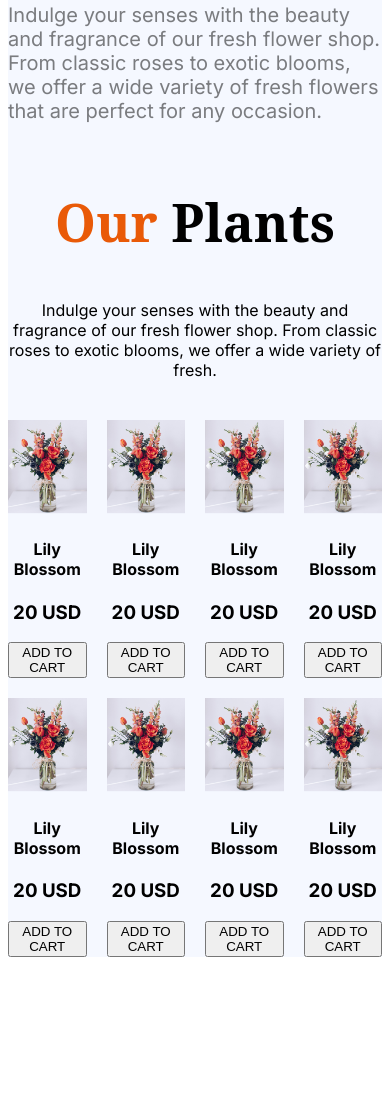
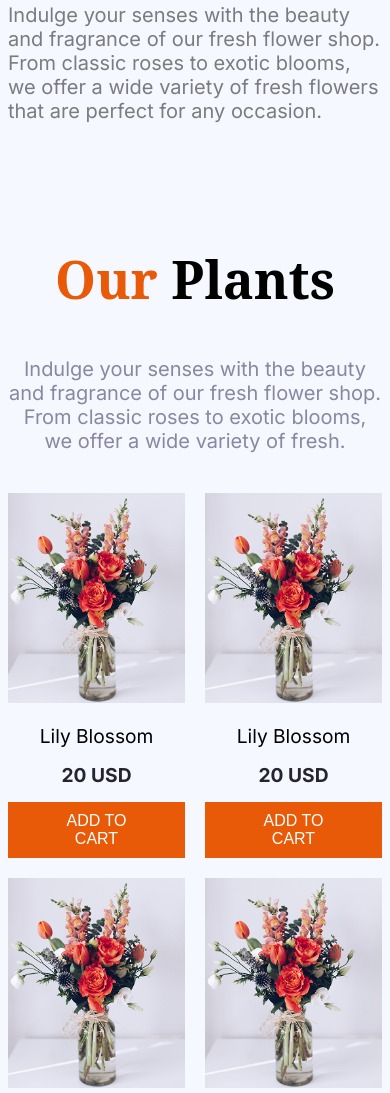
Before and after one commit to durjoyroy068/assignment_2, a plain HTML site: page index.html in a window 390 px wide. Shown: the part 604-1697 px from the top of the page. Before the commit the page ends 1569 px from the top, so only its background shows below. Drawn offline with Linux system fonts and the light colour scheme.

Commit message:
add card

```diff
--- a/index.html
+++ b/index.html
@@ -50,14 +50,19 @@
           <img src="assets/hero-flower.png" alt="" />
         </div>
       </div>
-      <section class="our-plant body-size">
+
+    </header>
+    <main class="body-size">
+         <section class="our-plant ">
        <div class="plant-info">
-         <h2 class="our-plant-title"><span class="Our">Our</span> Plants</h2>
+         <div class="plant-text-info">
+            <h2 class="our-plant-title"><span class="Our">Our</span> Plants</h2>
         <p class="plant-ds">
           Indulge your senses with the beauty and fragrance of our fresh flower
           shop. From classic roses to exotic blooms, we offer a wide variety of
           fresh.
         </p>
+         </div>
         <div class="plant-card-info">
             <div class="plant-card">
                 <img class="plant-image" src="assets/sample-flower-image.png" alt="">
@@ -111,8 +116,7 @@
         </div>
        </div>
       </section>
-    </header>
-    <main></main>
+    </main>
     <footer></footer>
   </body>
 </html>
--- a/style.css
+++ b/style.css
@@ -15,7 +15,7 @@
   max-width: 1200px;
   margin: 0 auto;
 }
-.header {
+body {
   background-color: rgba(245, 248, 255, 1);
 }
 
@@ -88,14 +88,21 @@
 }
 
 /* plants style */
-.plant-info{
+/* .plant-info{
     text-align: center;
-}
+} */
+ .plant-text-info{
+    max-width: 800px;
+    margin: 0 auto;
+    text-align: center;
+ }
+
 .plant-card-info{
     display: grid;
     grid-template-columns: repeat(4, 1fr);
     gap: 20px;
     margin-top: 40px;
+    text-align: center;
 }
 .plant-image{
     width: 100%;
@@ -109,7 +116,39 @@
     font-weight: 800;
     font-family: 'noto serif', serif;
 }
+.plant-ds{
+    font-size: 1.25rem;
+    font-weight: 400;
+     color: rgba(137, 135, 161, 1);
 
+}
+main > section {
+    margin-top: 100px;
+}
+.card-title{
+    font-size: 1.2rem;
+    font-weight: 400;
+    margin: 15px;
+    padding: 0;
+}
+.price{
+    font-size: 1.2rem;
+    font-weight: 700;
+    color: rgba(37, 36, 50, 1);
+    margin: 15px;
+    padding: 0;
+}
+
+.bt{
+    background-color: rgba(233, 90, 8, 1);
+    color: white;
+    border: none;
+    padding: 20px 87px;
+    font-size: 1rem;
+    font-weight: 300;
+    cursor: pointer;
+
+}
 
 
 
@@ -145,4 +184,21 @@
     .flower-title{
         font-size: 1.5rem;
     }
+    .plant-card-info{
+    grid-template-columns: repeat(2, 1fr);
+    justify-items: center;
+    gap: 20px;
+
 }
+ .plant-image{
+    width: 100%;
+    height: auto;
+}
+.bt{
+    padding: 10px 35px;
+    font-size: 1rem;
+
+
+}
+
+}
```
